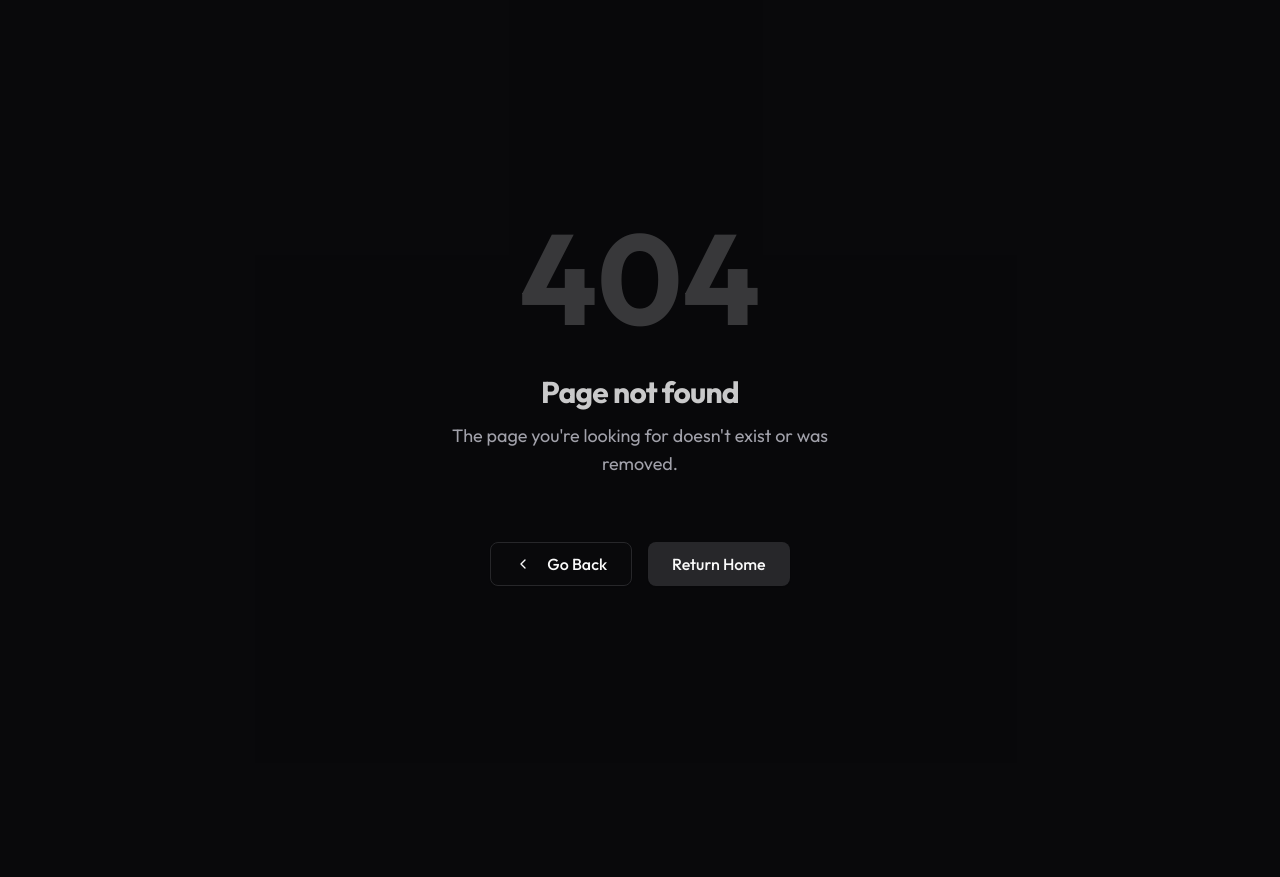
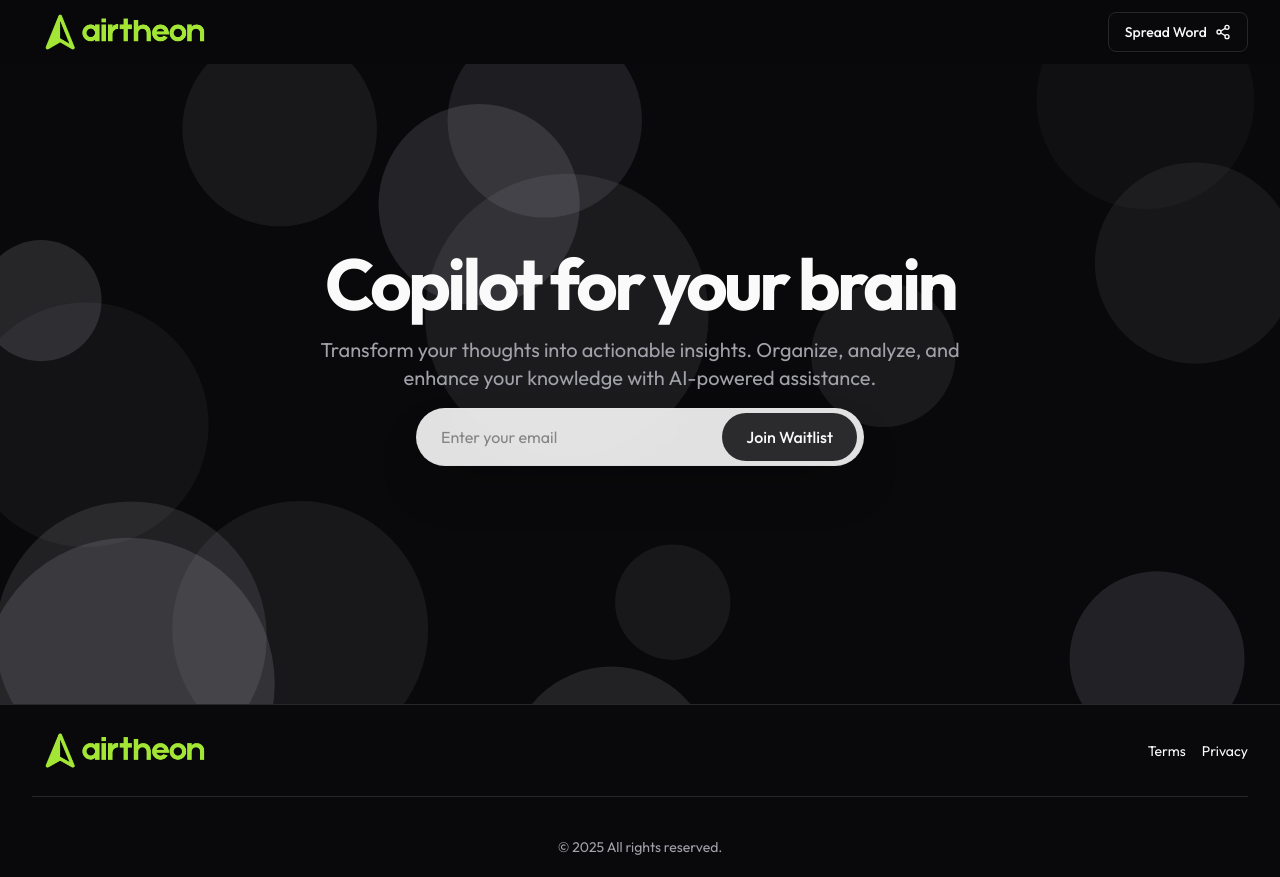
Before and after one commit to raodevendrasingh/airtheon-web, a Next.js app: page /waitlist in a window 1280 px wide. Before the commit this address had no page. Before the commit the page ends 800 px from the top, so only its background shows below. Built offline with nearby package versions, Linux system fonts and the light colour scheme; no server answers.

Commit message:
feat: Move waitlist page to its own route, Enhance legal pages and update navigation links

```diff
--- a/src/app/(marketing)/_components/footer.tsx
+++ b/src/app/(marketing)/_components/footer.tsx
@@ -34,8 +34,14 @@ const footerSections: FooterSection[] = [
     {
         title: "Legal",
         links: [
-            { label: "Privacy", href: "#" },
-            { label: "Terms", href: "#" },
+            {
+                label: "Privacy",
+                href: `${process.env.NEXT_PUBLIC_HELP_URL}/legal/privacy-policy`,
+            },
+            {
+                label: "Terms",
+                href: `${process.env.NEXT_PUBLIC_HELP_URL}/legal/terms-of-service`,
+            },
         ],
     },
 ];
--- /dev/null
+++ b/src/app/(marketing)/_components/footer2.tsx
@@ -0,0 +1,44 @@
+"use client";
+
+import { BrandLogoWordmark } from "@/components/brand-logo";
+import { Separator } from "@/components/ui/separator";
+import Link from "next/link";
+
+const helpUrl = `${process.env.NEXT_PUBLIC_HELP_URL!}/legal`;
+
+export function Footer2() {
+    return (
+        <footer className="border-t">
+            <div className="mx-auto max-w-7xl px-5 pt-5 lg:px-8">
+                <div className="flex items-center justify-between gap-8">
+                    {/* Brand Section */}
+                    <div className="space-y-4">
+                        <BrandLogoWordmark />
+                    </div>
+                    <div className="flex gap-4">
+                        <Link
+                            href={`${helpUrl}/terms-of-service`}
+                            className="text-sm hover:underline underline-offset-4"
+                        >
+                            Terms
+                        </Link>
+                        <Link
+                            href={`${helpUrl}/privacy-policy`}
+                            className="text-sm hover:underline underline-offset-4"
+                        >
+                            Privacy
+                        </Link>
+                    </div>
+                </div>
+
+                <Separator className="my-5" />
+
+                <div className="flex flex-col items-center gap-4 py-5">
+                    <p className="text-sm text-muted-foreground">
+                        © {new Date().getFullYear()} All rights reserved.
+                    </p>
+                </div>
+            </div>
+        </footer>
+    );
+}
--- a/src/app/(marketing)/page.tsx
+++ b/src/app/(marketing)/waitlist/page.tsx
@@ -1,7 +1,6 @@
 "use client";
 
 import { Navbar } from "@/app/(marketing)/_components/navbar";
-import { Footer } from "@/app/(marketing)/_components/footer";
 import { AnimatedCircles } from "@/components/ui/animated-circles";
 import { Input } from "@/components/ui/input";
 import { useState } from "react";
@@ -19,8 +18,9 @@ import {
 import { toast } from "sonner";
 import { sendWaitlistConfirmationEmail } from "@/actions/send-waitlist-confirmation-email";
 import { ArrowRightIcon } from "lucide-react";
+import { Footer2 } from "../_components/footer2";
 
-export default function HomePage() {
+export default function WaitlistPage() {
     const [pending, setPending] = useState<boolean>(false);
 
     const form = useForm<z.infer<typeof waitlistSchema>>({
@@ -59,7 +59,7 @@ export default function HomePage() {
         <div className="relative min-h-screen flex flex-col">
             <Navbar />
             <main className="flex-1">
-                <section className="h-[80vh] pt-20 relative overflow-hidden">
+                <section className="h-[80vh] pt-10 relative overflow-hidden">
                     <AnimatedCircles />
                     <div className="container mx-auto px-5 relative flex flex-col items-center justify-center gap-4 py-24 md:py-28 lg:py-32 xl:py-36">
                         <div className="space-y-4 text-center">
@@ -142,7 +142,7 @@ export default function HomePage() {
                     </div>
                 </section>
             </main>
-            <Footer />
+            <Footer2 />
         </div>
     );
 }
--- a/src/app/legal/_components/footer.tsx
+++ b/src/app/legal/_components/footer.tsx
@@ -20,7 +20,7 @@ const socialLinks: SocialLink[] = [
     {
         icon: <FaGithub size={20} />,
         label: "GitHub",
-        href: "",
+        href: "#",
     },
 ];
 
--- a/src/app/legal/_components/navbar.tsx
+++ b/src/app/legal/_components/navbar.tsx
@@ -5,7 +5,7 @@ import { Button } from "@/components/ui/button";
 import { ThemeToggle } from "@/components/ThemeToggle";
 import { BrandLogoWordmark } from "@/components/brand-logo";
 
-const baseUrl = process.env.NEXT_PUBLIC_BASE_URL!;
+const waitlistUrl = `${process.env.NEXT_PUBLIC_BASE_URL!}/waitlist`;
 
 export const Navbar = () => {
     return (
@@ -19,7 +19,7 @@ export const Navbar = () => {
                     <div className="flex items-center space-x-6">
                         <ThemeToggle />
                         <div className="flex items-center space-x-6">
-                            <Link href={baseUrl}>
+                            <Link href={waitlistUrl}>
                                 <Button>Join Waitlist</Button>
                             </Link>
                         </div>
--- a/src/app/legal/acceptable-use-policy/page.tsx
+++ b/src/app/legal/acceptable-use-policy/page.tsx
@@ -1,3 +1,4 @@
+import { BackButton } from "@/components/back-button";
 import { Metadata } from "next";
 
 export const metadata: Metadata = {
@@ -8,6 +9,7 @@ export default function AcceptableUsePolicy() {
     return (
         <div className="container mx-auto max-w-3xl min-h-screen py-10">
             <div className="space-y-8">
+                <main className="flex justify-between">
                     <div className="space-y-4">
                         <h1 className="text-4xl font-bold tracking-tighter">
                             Acceptable Use Policy
@@ -16,6 +18,8 @@ export default function AcceptableUsePolicy() {
                             Last updated: January 17, 2025
                         </p>
                     </div>
+                    <BackButton />
+                </main>
 
                 {/* Introduction */}
                 <section className="space-y-4">
--- a/src/app/legal/page.tsx
+++ b/src/app/legal/page.tsx
@@ -32,7 +32,7 @@ export default function LegalPage() {
                             href={page.href}
                             className="group text-sm text-muted-foreground"
                         >
-                            <div className="w-full border border-border rounded-md px-3 py-3 flex items-center justify-between hover:bg-accent/30 hover:text-lime-400 transition-colors">
+                            <div className="w-full border border-border rounded-lg px-3 py-3 flex items-center justify-between hover:bg-accent/30 hover:text-lime-400 transition-colors">
                                 <span className="text-sm font-medium">
                                     {page.name}
                                 </span>
--- a/src/app/legal/privacy-policy/page.tsx
+++ b/src/app/legal/privacy-policy/page.tsx
@@ -1,3 +1,4 @@
+import { BackButton } from "@/components/back-button";
 import { Metadata } from "next";
 
 export const metadata: Metadata = {
@@ -8,6 +9,7 @@ export default function PrivacyPolicy() {
     return (
         <div className="container mx-auto max-w-3xl min-h-screen py-10">
             <div className="space-y-8">
+                <main className="flex justify-between">
                     <div className="space-y-4">
                         <h1 className="text-4xl font-bold tracking-tighter">
                             Privacy Policy
@@ -16,6 +18,8 @@ export default function PrivacyPolicy() {
                             Last updated: January 17, 2025
                         </p>
                     </div>
+                    <BackButton />
+                </main>
 
                 {/* Introduction */}
                 <section className="space-y-4">
--- a/src/app/legal/refund-policy/page.tsx
+++ b/src/app/legal/refund-policy/page.tsx
@@ -1,3 +1,4 @@
+import { BackButton } from "@/components/back-button";
 import { Metadata } from "next";
 
 export const metadata: Metadata = {
@@ -8,6 +9,7 @@ export default function RefundPolicy() {
     return (
         <div className="container mx-auto max-w-3xl min-h-screen py-10">
             <div className="space-y-8">
+                <main className="flex justify-between">
                     <div className="space-y-4">
                         <h1 className="text-4xl font-bold tracking-tighter">
                             Refund Policy
@@ -16,6 +18,8 @@ export default function RefundPolicy() {
                             Last updated: January 17, 2025
                         </p>
                     </div>
+                    <BackButton />
+                </main>
 
                 {/* Introduction */}
                 <section className="space-y-4">
--- a/src/app/legal/terms-of-service/page.tsx
+++ b/src/app/legal/terms-of-service/page.tsx
@@ -1,3 +1,4 @@
+import { BackButton } from "@/components/back-button";
 import { Metadata } from "next";
 
 export const metadata: Metadata = {
@@ -8,6 +9,7 @@ export default function TermsOfService() {
     return (
         <div className="container mx-auto max-w-3xl min-h-screen py-10">
             <div className="space-y-8">
+                <main className="flex justify-between">
                     <div className="space-y-4">
                         <h1 className="text-4xl font-bold tracking-tighter">
                             Terms of Service
@@ -16,6 +18,8 @@ export default function TermsOfService() {
                             Last updated: January 17, 2025
                         </p>
                     </div>
+                    <BackButton />
+                </main>
 
                 {/* Introduction */}
                 <section className="space-y-4">
--- /dev/null
+++ b/src/components/back-button.tsx
@@ -0,0 +1,18 @@
+"use client";
+
+import { Button } from "@/components/ui/button";
+import { MoveLeft } from "lucide-react";
+
+export const BackButton = () => {
+    return (
+        <Button
+            variant="outline"
+            onClick={() => {
+                window.history.back();
+            }}
+        >
+            <MoveLeft />
+            Back
+        </Button>
+    );
+};
--- a/src/middleware.ts
+++ b/src/middleware.ts
@@ -65,6 +65,10 @@ export async function middleware(request: NextRequest) {
         },
     );
 
+    if (pathName === "/") {
+        return NextResponse.redirect(new URL("/waitlist", request.url));
+    }
+
     if (isPrivateRoute || isAdminRoute) {
         if (!session) {
             return NextResponse.redirect(new URL("/sign-in", request.url));
```
Lines whose indentation alone changed are shown as unchanged.
